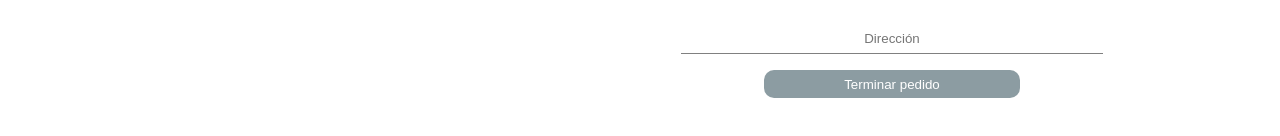
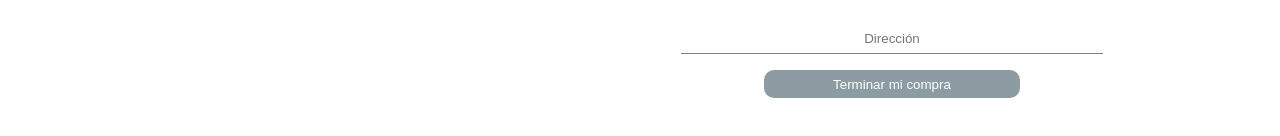
Before and after one commit to sebascardozo/appimagine3D, a React (Create React App) app: page /cart in a window 1280 px wide. Shown: the part 410-546 px from the top of the page. Built offline with nearby package versions, Linux system fonts and the light colour scheme.

Commit message:
mensaje terminar mi compra

```diff
--- a/src/components/Cart/Cart.jsx
+++ b/src/components/Cart/Cart.jsx
@@ -44,7 +44,7 @@ console.log(total)
             <input type="text" placeholder="Nombre"/>
             <input type="text" placeholder="Apellido"/>
             <input type="text" placeholder="Dirección"/>
-            <button type="submit">Terminar pedido</button>
+            <button type="submit">Terminar mi compra</button>
             </form>
 
         </div>
```
